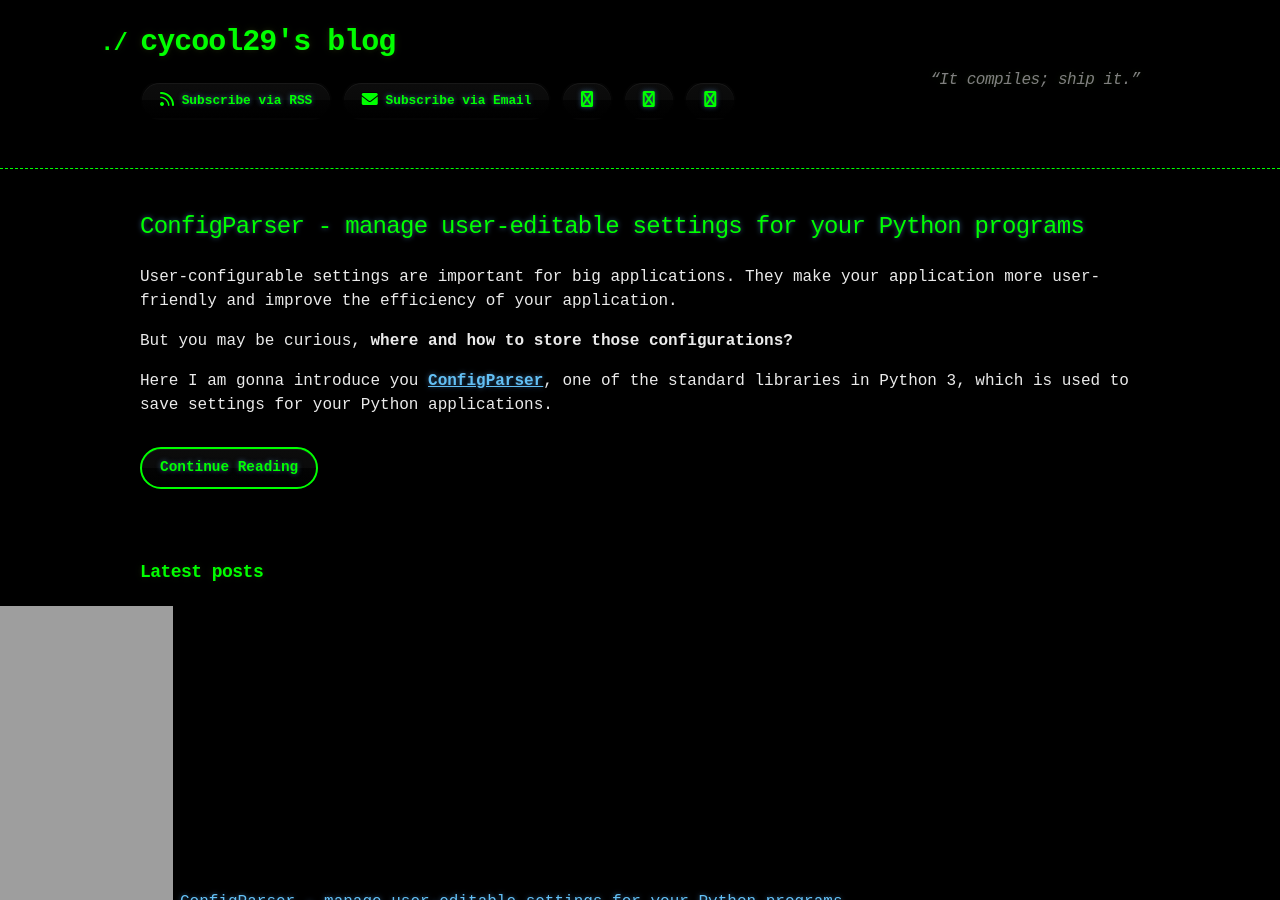
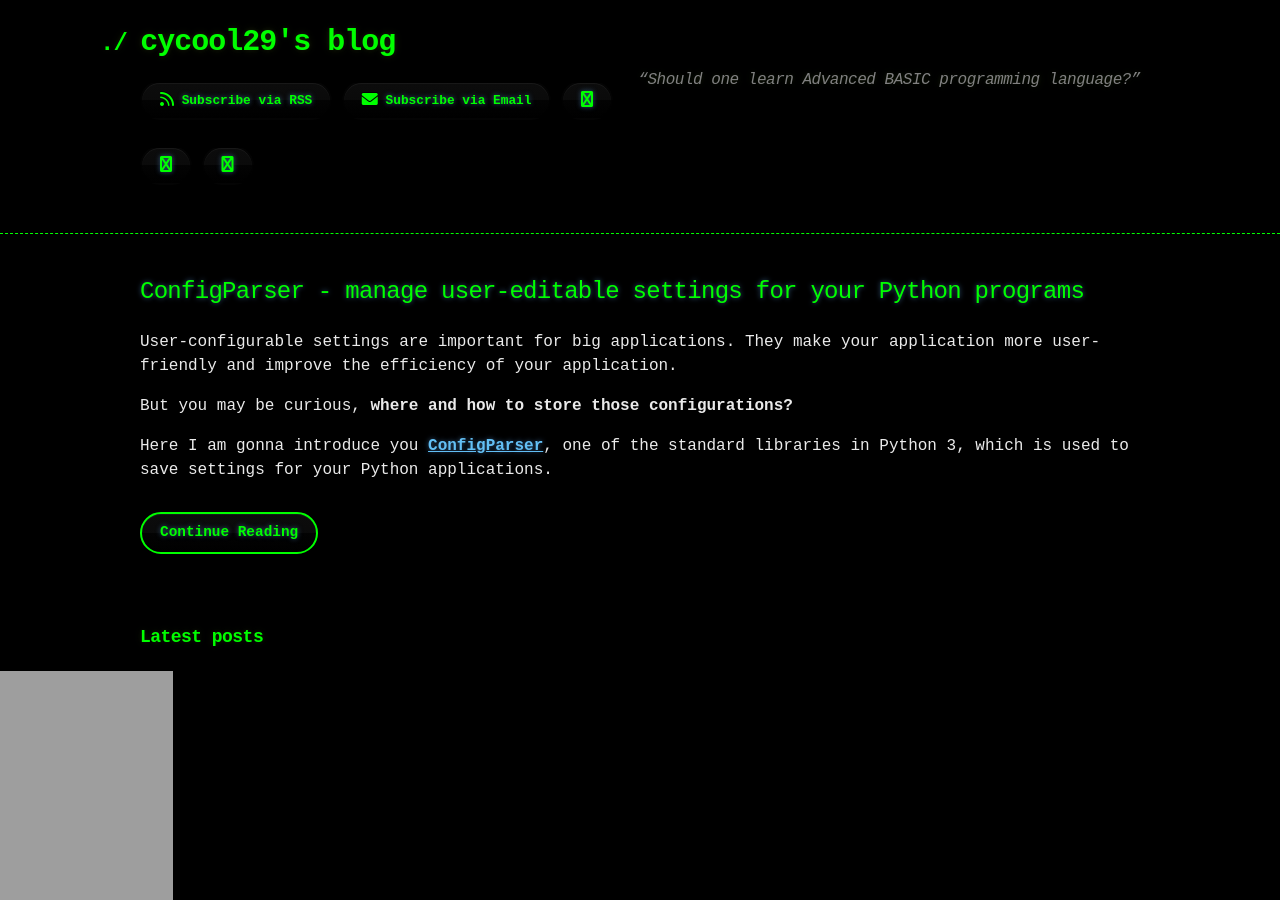
Before and after one commit to cycool29/cycool29.github.io, a Jekyll site: the page built from index.md, in a window 1280 px wide and 900 px high. Built offline with Jekyll 4.4.1, drawn with Linux system fonts in a browser that asks for light colours; a style sheet for code colours, icons or effects is not loaded.

Commit message:
Update quotes

```diff
--- a/_config.yml
+++ b/_config.yml
@@ -1,5 +1,5 @@
 title: cycool29's blog
-description: "“It compiles; ship it.” "
+description: "“Should one learn Advanced BASIC programming language?” "
 bio: A high school student. Intermediate in Python, Git, Bash. Learning JavaScript. He/Him. "
 author: cycool29
 url: https://cycool29.github.io
```
